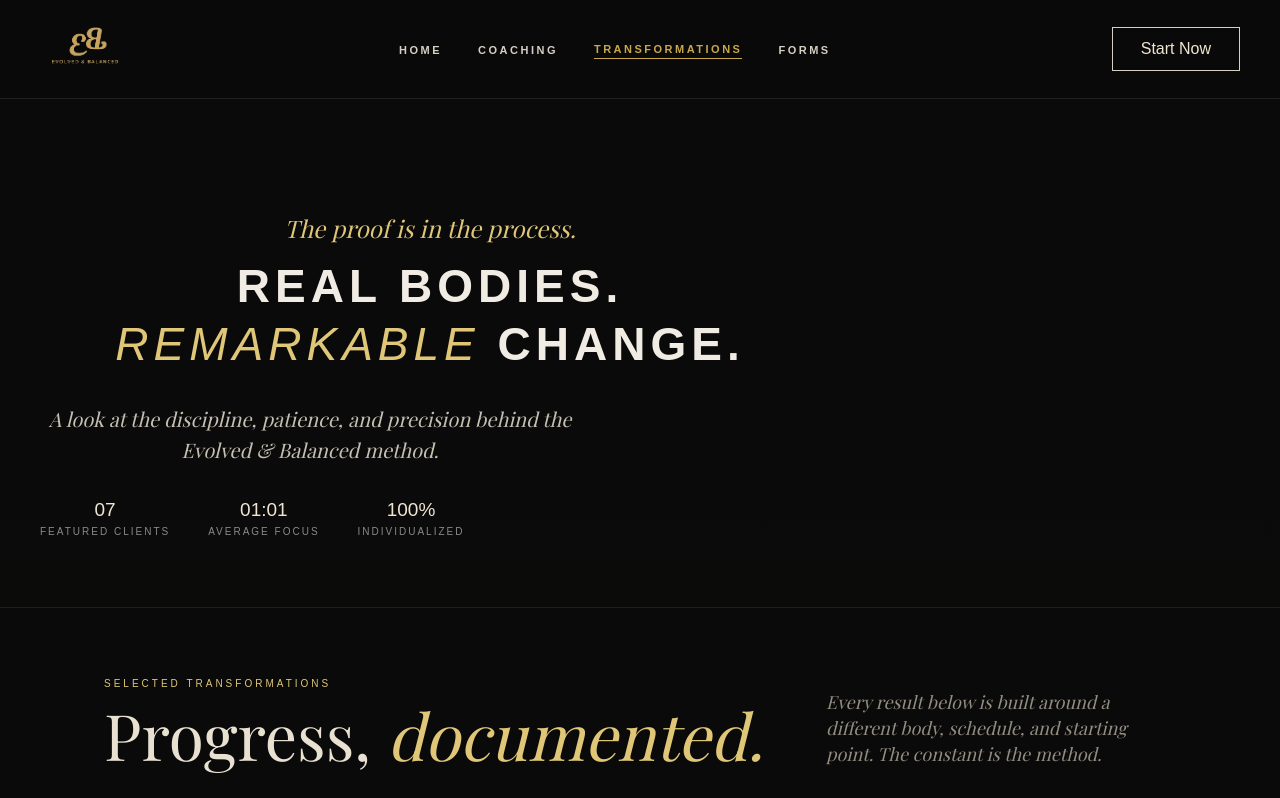
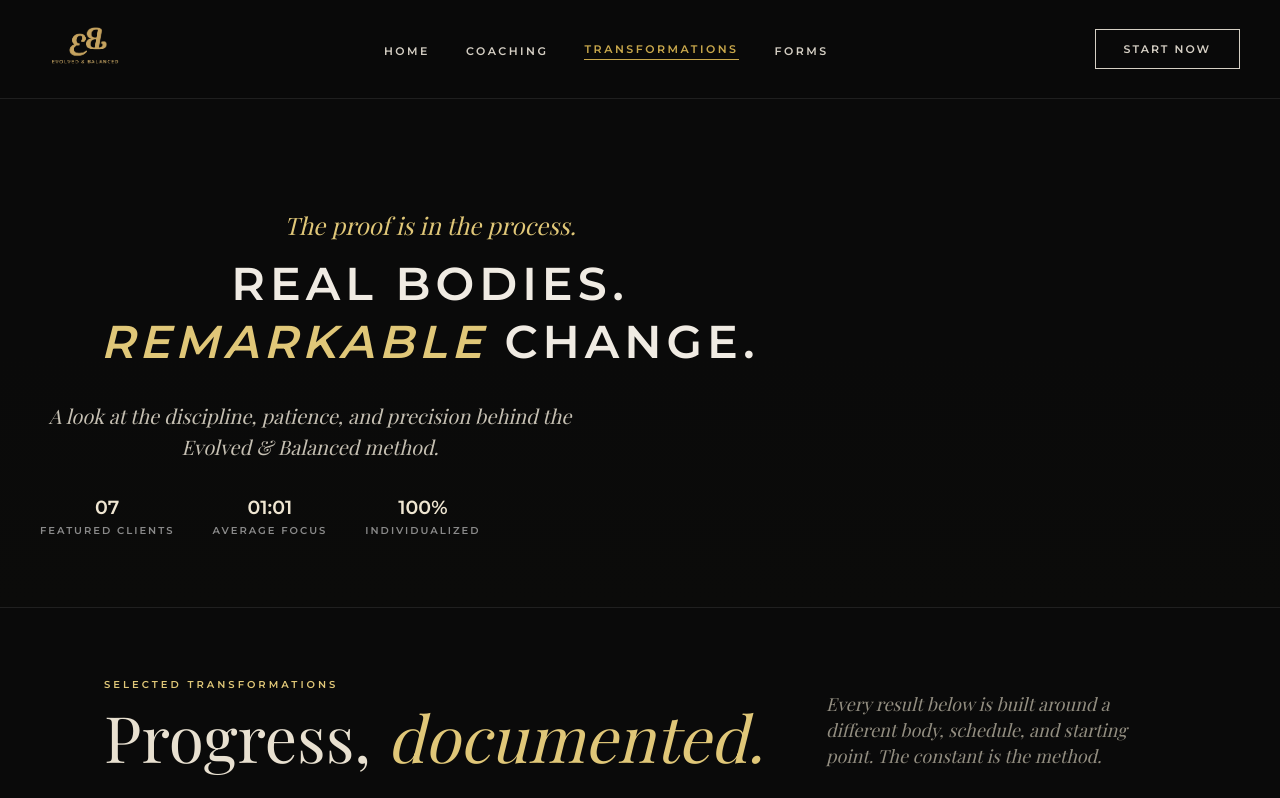
Before and after one commit to gfb2tvvzzb-debug/Eyad, a website built with Vite: page transformations.html in a window 1280 px wide. Shown: the top 798 px of the page. Built offline with nearby package versions, Linux system fonts and the light colour scheme; a web font is replaced by a local one.

Commit message:
feat: Add site navigation styles and update JavaScript for dynamic loading

```diff
--- a/assets/css/common.css
+++ b/assets/css/common.css
@@ -45,7 +45,7 @@ body {
 #navbar.site-nav .dropdown-menu a::after { display: none; }
 #navbar.site-nav .nav-cta { padding: 12px 28px; border: 1px solid var(--cream-soft); color: var(--cream-soft); margin-left: 12px; }
 #navbar.site-nav .nav-cta:hover { border-color: var(--gold); color: var(--gold); background: var(--gold-subtle); }
-#navbar.site-nav .hamburger { display: none; flex-direction: column; gap: 5px; cursor: pointer; }
+#navbar.site-nav .hamburger { display: none; flex-direction: column; align-items: center; justify-content: center; gap: 5px; width: 36px; height: 36px; padding: 0; border: 0; background: transparent; cursor: pointer; }
 #navbar.site-nav .hamburger span { width: 24px; height: 1.5px; background: var(--gold); }
 
 .page-nav { display: flex; align-items: center; justify-content: flex-end; gap: 16px; margin-left: auto; margin-right: 28px; flex-wrap: wrap; }
--- /dev/null
+++ b/assets/css/site-nav.css
@@ -0,0 +1,28 @@
+#navbar.site-nav .nav-cta {
+  display: inline-block;
+  padding: 12px 28px;
+  border: 1px solid var(--cream-soft);
+  background: transparent;
+  color: var(--cream-soft) !important;
+  font-family: 'Montserrat', sans-serif;
+  font-size: 11px;
+  font-weight: 600;
+  letter-spacing: 2px;
+  line-height: normal;
+  text-transform: uppercase;
+  text-decoration: none;
+  transition: all 0.3s;
+  margin-left: 12px;
+}
+
+#navbar.site-nav .nav-cta:hover,
+#navbar.site-nav .nav-cta:focus-visible {
+  border-color: var(--gold);
+  background: var(--gold-subtle);
+  color: var(--gold) !important;
+}
+
+#navbar.site-nav .nav-cta.active {
+  border-color: var(--gold);
+  color: var(--gold) !important;
+}
--- a/assets/js/site-nav.js
+++ b/assets/js/site-nav.js
@@ -2,6 +2,13 @@
   const currentPath = window.location.pathname.split('/').pop() || 'index.html';
   const isTemplate = window.location.pathname.includes('/templates/');
   const prefix = isTemplate ? '../' : '';
+  if (!document.querySelector('link[data-site-nav-styles]')) {
+    const navStyles = document.createElement('link');
+    navStyles.rel = 'stylesheet';
+    navStyles.href = `${prefix}assets/css/site-nav.css`;
+    navStyles.dataset.siteNavStyles = 'true';
+    document.head.appendChild(navStyles);
+  }
   const activePage = currentPath === 'about.html'
     ? 'coaching'
     : currentPath === 'transformations.html'
--- a/transformations.html
+++ b/transformations.html
@@ -5,7 +5,7 @@
 <meta name="viewport" content="width=device-width, initial-scale=1.0">
 <title>Transformations | Evolved &amp; Balanced</title>
 <link rel="stylesheet" href="./assets/css/common.css">
-<link href="https://fonts.googleapis.com/css2?family=DM+Sans:wght@400;500;600;700&family=Playfair+Display:ital,wght@0,400;0,500;0,600;1,400;1,500;1,600&display=swap" rel="stylesheet">
+<link href="https://fonts.googleapis.com/css2?family=DM+Sans:wght@400;500;600;700&family=Montserrat:wght@600&family=Playfair+Display:ital,wght@0,400;0,500;0,600;1,400;1,500;1,600&display=swap" rel="stylesheet">
 <style>
 *,*::before,*::after{box-sizing:border-box;margin:0;padding:0}
 :root{--ink:#0b0b0a;--ink-soft:#131311;--panel:#1a1916;--line:rgba(239,230,207,.14);--muted:#938e81;--paper:#efe6d2;--gold:#c9a84c;--gold-light:#e0c778;--serif:'Playfair Display',serif;--sans:'DM Sans',sans-serif}
```
Also changed, not shown: health-history.html (+1 -0 lines).
